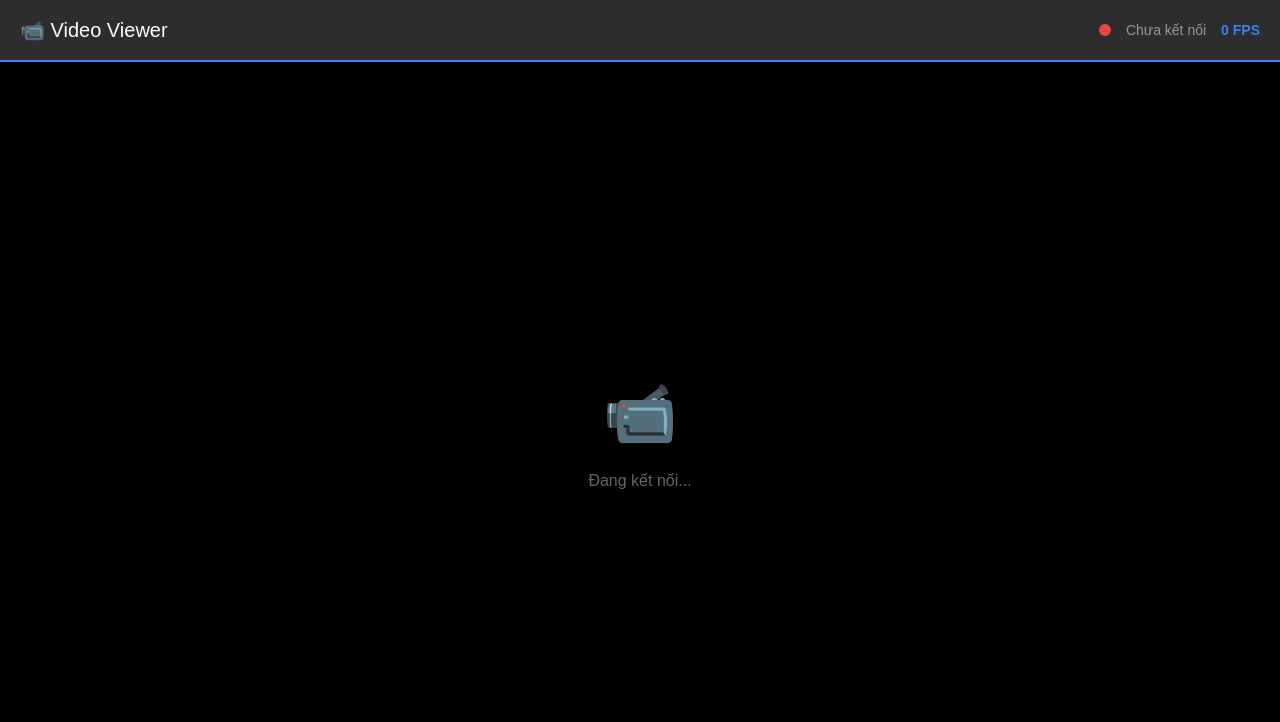
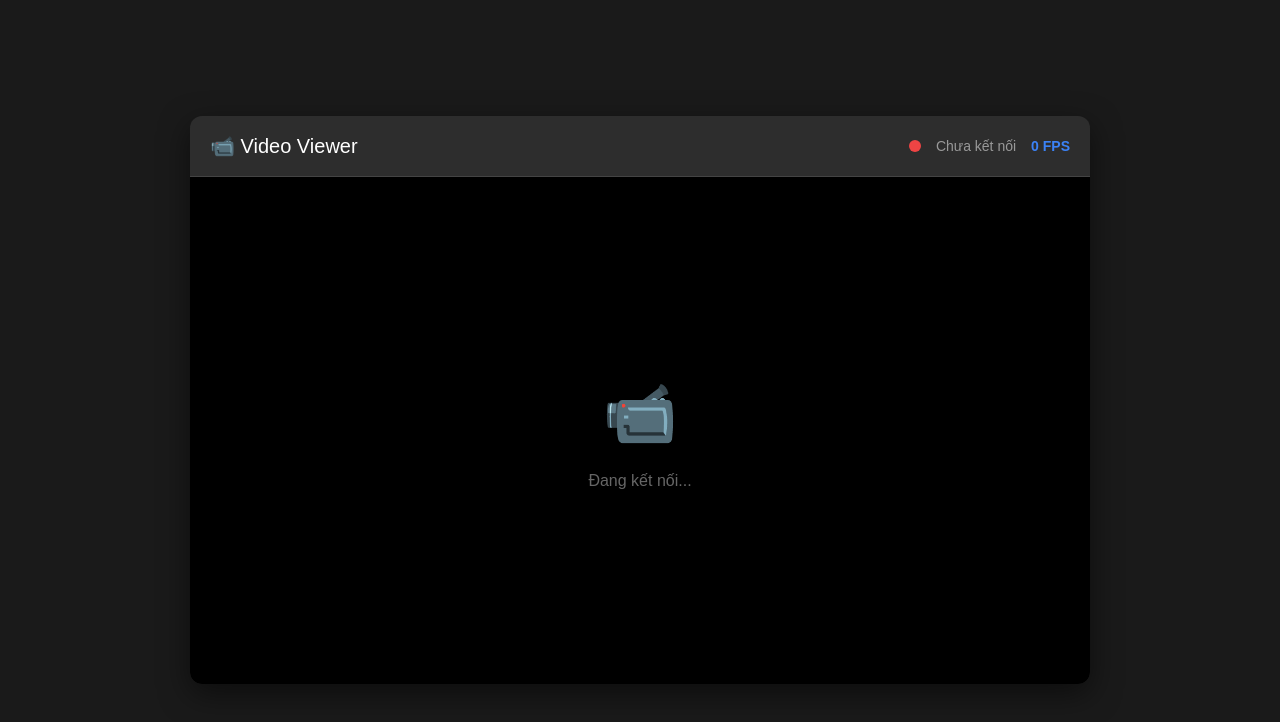
Before and after one commit to thanhnx14/robot_console, a Next.js app: page /viewer in a window 1280 px wide. Shown: the top 722 px of the page. Built offline with nearby package versions, Linux system fonts and the light colour scheme; no server answers.

Commit message:
fix viewer issue

```diff
--- a/app/viewer/page.tsx
+++ b/app/viewer/page.tsx
@@ -253,21 +253,31 @@ export default function ViewerPage() {
 
     return (
         <main style={{
-            padding: '0',
+            padding: '20px',
             fontFamily: 'sans-serif',
             minHeight: '100vh',
             background: '#1a1a1a',
+            display: 'flex',
+            justifyContent: 'center',
+            alignItems: 'center'
+        }}>
+            <div style={{
+                width: '100%',
+                maxWidth: '900px', // Giới hạn chiều rộng tối đa trên PC
+                background: '#2d2d2d',
+                borderRadius: '12px',
+                overflow: 'hidden',
+                boxShadow: '0 10px 30px rgba(0,0,0,0.5)',
                 display: 'flex',
                 flexDirection: 'column'
             }}>
                 {/* Header */}
                 <div style={{
-                background: '#2d2d2d',
                     padding: '15px 20px',
                     display: 'flex',
                     justifyContent: 'space-between',
                     alignItems: 'center',
-                borderBottom: '2px solid #3B82F6'
+                    borderBottom: '1px solid #444'
                 }}>
                     <div>
                         <h1 style={{ margin: 0, fontSize: '20px', color: '#fff' }}>📹 Video Viewer</h1>
@@ -291,18 +301,18 @@ export default function ViewerPage() {
 
                 {/* Video Display */}
                 <div style={{
-                flex: 1,
                     background: '#000',
                     display: 'flex',
                     justifyContent: 'center',
                     alignItems: 'center',
-                position: 'relative'
+                    position: 'relative',
+                    aspectRatio: '16 / 9' // Giữ tỷ lệ khung hình 16:9
                 }}>
                     <canvas
                         ref={canvasRef}
                         style={{
-                        width: '100%',
-                        height: '100%',
+                            maxWidth: '100%',
+                            maxHeight: '100%',
                             objectFit: 'contain'
                         }}
                     />
@@ -320,6 +330,7 @@ export default function ViewerPage() {
                         </div>
                     )}
                 </div>
+            </div>
         </main>
     );
 }
```
Lines whose indentation alone changed are shown as unchanged.
